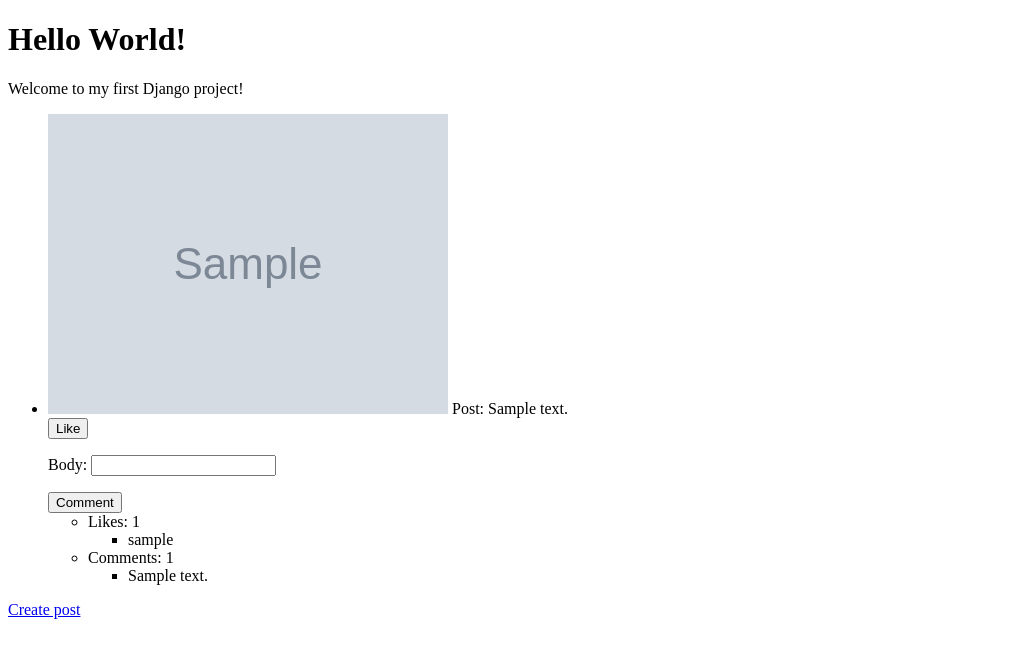
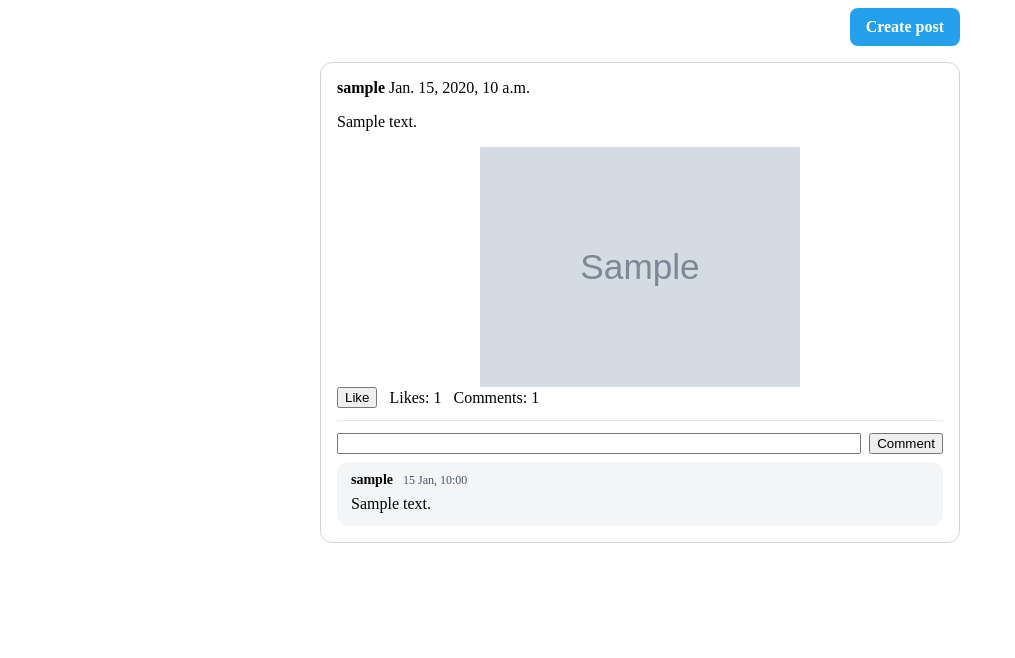
Before and after one commit to sangT220222/social_media_app, a Django app: page /feed/ in a window 1280 px wide. Shown: the top 658 px of the page, without its empty margins (0-1015 px from the left). Run offline with Django 5.2, Linux system fonts and the light colour scheme; a user stored in the database is signed in; tables that the repository leaves empty hold one stand-in row (values such as "Sample post"); grey boxes marked "Sample" are stand-in pictures.

Commit message:
Feature/improve feed layout (#7)
* feature: feed layout structure change, css applied for visualisation

* feature: comment section layout improved

* chore: html structure change, alongside css styling

* feature: tidied create post page to have better user interface

```diff
--- a/app/posts/forms.py
+++ b/app/posts/forms.py
@@ -7,9 +7,13 @@ class PostForm(forms.ModelForm):
         model = Post
         # User enters the body, view sets author, django sets createdAt on first save
         fields=["body","image"]
-
+        labels={"body": "Post text (required)", "image": "Photo (optional)"}
+        widgets ={
+            "body": forms.Textarea(attrs={"rows": 4}),
+        }
 class CommentForm(forms.ModelForm):
     # specifies which model to use
     class Meta:
         model = Comment
         fields=["body"]
+        labels ={"body": ""}
--- /dev/null
+++ b/app/posts/static/posts/feed.css
@@ -0,0 +1,152 @@
+.feed {
+  max-width: 640px;
+  margin-inline: auto;
+  padding-inline: 1rem;
+}
+
+.feed-toolbar {
+  display: flex;
+  justify-content: flex-end;
+  margin-bottom: 0.75rem;
+}
+
+.create-post-link {
+  display: inline-block;
+  padding: 0.625rem 1rem;
+  border-radius: 0.5rem;
+  background: #24a0ed;
+  color: white;
+  font-weight: 600;
+  text-decoration: none;
+}
+
+.create-post-link:hover {
+  background: #07649f;
+}
+.create-post-link:active {
+  background-color: #055482;
+}
+.create-post-link:focus-visible {
+  outline: 2px solid #24a0ed;
+  outline-offset: 3px;
+}
+.post-card {
+  padding: 1rem;
+  margin-bottom: 1rem;
+  border: 1px solid #d1d5db;
+  border-radius: 0.75rem;
+  list-style: none;
+}
+.post-list {
+  list-style: none;
+  padding: 0;
+  margin-bottom: 0;
+}
+
+.post-media {
+  display: block;
+  width: 100%;
+  max-height: 240px;
+  object-fit: contain;
+  border-radius: 0.5rem;
+}
+
+.post-meta {
+  display: flex;
+  flex-wrap: wrap;
+  align-items: baseline;
+  gap: 0.25rem 0.75rem;
+}
+
+.post-actions {
+  display: flex;
+  align-items: center;
+  gap: 0.25rem 0.75rem;
+}
+
+.comment-form {
+  display: flex;
+  align-items: end;
+  flex-wrap: wrap;
+  gap: 0.5rem;
+  margin-top: 0.75rem;
+  padding-top: 0.75rem;
+  border-top: 1px solid #e5e7eb;
+}
+
+.comment-form p {
+  flex: 1 1 12rem;
+  margin: 0;
+}
+
+.comment-form label {
+  display: block;
+  margin-bottom: 0.25rem;
+}
+
+.comment-form input {
+  width: 100%;
+  box-sizing: border-box;
+}
+.comment-section {
+  margin-top: 0.5rem;
+  padding: 0.625rem 0.875rem;
+  background: #f3f5f7;
+  border-radius: 0.75rem;
+}
+
+.comment-meta {
+  display: flex;
+  align-items: baseline;
+  flex-wrap: wrap;
+  gap: 0.25rem 0.625rem;
+  font-size: 0.875rem;
+}
+
+.comment-meta time {
+  color: #475569;
+  font-size: 0.75rem;
+}
+
+.comment-body {
+  margin: 0.25rem 0 0;
+  line-height: 1.5;
+  overflow-wrap: anywhere;
+}
+
+.compose-page {
+  margin-block: 2rem;
+}
+
+.compose-page h1 {
+  margin: 0 0 1rem;
+}
+
+.compose-form > p {
+  margin: 0 0 1rem;
+}
+
+.compose-form textarea {
+  display: block;
+  box-sizing: border-box;
+  width: 100%;
+  padding: 0.75rem;
+  border: 1px solid #94a3b8;
+  border-radius: 0.5rem;
+  font: inherit;
+  resize: vertical;
+}
+
+.compose-actions {
+  display: flex;
+  align-items: center;
+  justify-content: space-between;
+  flex-wrap: wrap;
+  gap: 0.75rem;
+  padding-top: 1rem;
+  border-top: 1px solid #e5e7eb;
+}
+
+.compose-actions > a {
+  color: #475569;
+}
--- a/app/posts/templates/initialTemplate.html
+++ b/app/posts/templates/initialTemplate.html
@@ -1,46 +1,64 @@
+{% load static %}
 <!DOCTYPE html>
-<html>
+<html lang="en">
+  <head>
+    <meta name="viewport" content="width=device-width, initial-scale=1" />
+    <link rel="stylesheet" href="{% static 'posts/feed.css' %}" />
+    <title>ThSh</title>
+  </head>
   <body>
-    <h1>Hello World!</h1>
-    <p>Welcome to my first Django project!</p>
-    <ul>
+    <main class="feed">
+      <div class = "feed-toolbar">
+        <!-- tells django to look up url patter named created_post - browser sends a GET -->
+        <a href="{%url 'create_post'%}" class="create-post-link">Create post</a>
+      </div>
+      <ul class="post-list">
         {%for post in allPosts%}
-      <li>
+        <li class="post-card">
+          <header class="'post-meta">
+            <strong>{{post.author}}</strong>
+            <span>{{post.createdAt}}</span>
+          </header>
+          <p>{{post.body}}</p>
           {%if post.image%}
-        <img src="{{post.image.url}}" alt="Post's attachment" />
-        {%endif%} Post: {{post.body}}
+          <img
+            src="{{post.image.url}}"
+            class="post-media"
+            alt="Post's attachment"
+          />
+          {%endif%}
+          <div class="post-actions">
             <form method="post" action="{% url 'like_post' post.id %}">
               {% csrf_token %}
               <button type="submit">Like</button>
             </form>
-        <form method="post" action="{% url 'comment_post' post.id %}">
+            <span>Likes: {{post.likes.count}}</span>
+            <span>Comments: {{post.comments.count}}</span>
+          </div>
+          <form
+            method="post"
+            action="{% url 'comment_post' post.id %}"
+            class="comment-form"
+          >
             {% csrf_token %} {% if post.pk == submitted_post_id %}
             {{submitted_form.as_p }} {% else %} {{ comment_form.as_p }} {% endif%}
             <button type="submit">Comment</button>
           </form>
-        <ul>
-          <li>Likes: {{post.likes.count}}</li>
-          <ul>
-            {%for like in post.likes.all%}
-            <li>{{like.author}}</li>
-            {% empty %}
-            <li>No likes yet.</li>
-            {%endfor%}
-          </ul>
-          <li>Comments: {{post.comments.count}}</li>
-
-          <ul>
-            {%for comment in post.comments.all%}
-            <li>{{comment.body}}</li>
-            {% empty %}
-            <li>No comments yet.</li>
-            {%endfor%}
-          </ul>
-        </ul>
+          {% for comment in post.comments.all %}
+            <div class="comment-section">
+              <div class="comment-meta">
+                <strong>{{ comment.author }}</strong>
+                <time datetime="{{ comment.createdAt|date:'c' }}">
+                  {{ comment.createdAt|date:"j M, H:i" }}
+                </time>
+              </div>
+              <p class="comment-body">{{ comment.body }}</p>
+            </div>
+          {% endfor %}
+          </li>
         </li>
         {%endfor%}
     </ul>
-    <!-- tells django to look up url patter named created_post - browser sends a GET -->
-    <a href="{%url 'create_post'%}">Create post</a>
+    </main>
   </body>
 </html>
```
Also changed, not shown: app/posts/templates/create_post.html (+23 -5 lines). Lines whose indentation alone changed are shown as unchanged.
